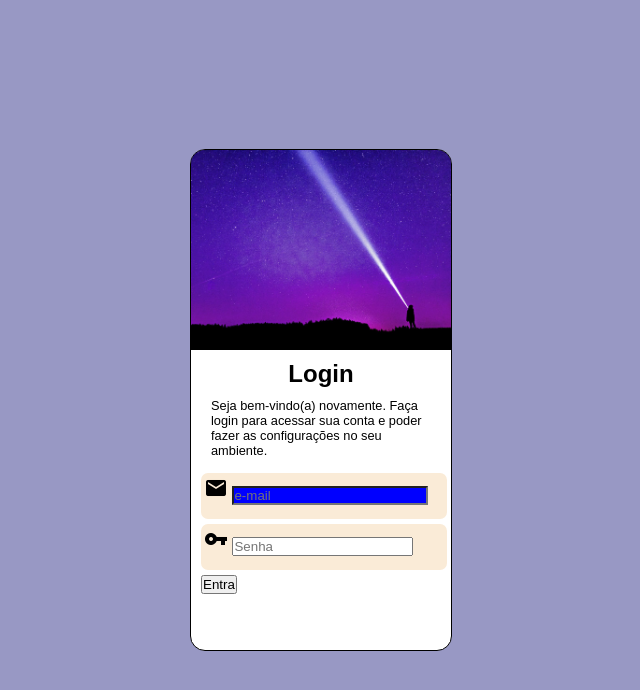
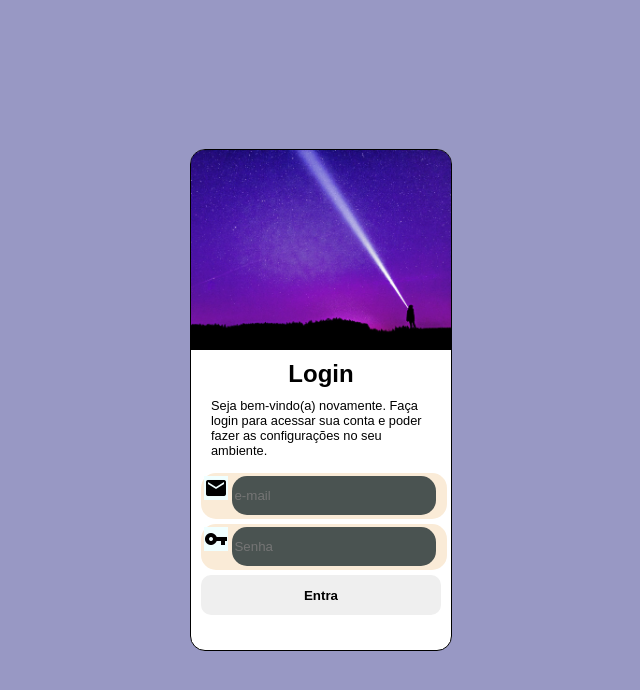
Before and after one commit to wilson377/projeto-login-2, a plain HTML site: page index.html in a window 1280 px wide. Shown: the whole page, without its empty margins (319-959 px from the left). Drawn offline with Linux system fonts and the light colour scheme.

Commit message:
Update style.css

```diff
--- a/estilos/style.css
+++ b/estilos/style.css
@@ -60,10 +60,31 @@ div.campo{
 
  background-color: antiquewhite;
  margin:5px 0px;
- border-radius: 7px;
+ border-radius: 15px;
 }
-form input#e-mail {
-    background-color: blue;
-    width: 80%;
+form div.campo > i {
+    color: rgb(0, 0, 0);
+    background-color: azure;
 
 }
+form div > input {
+    background-color: rgb(74, 83, 81);
+    width: calc(100% - 40px);
+    height: 35px;
+    border-radius: 15px;
+    border: none;
+    padding: 2px;
+}
+form > input {
+    display: block;
+    width: 100%;
+    height: 40px;
+    font-family: Arial, Helvetica, sans-serif;
+    font-weight: bolder;
+    border: none;
+    border-radius: 10px;
+    padding: 10px;
+}
+form > input:hover {
+    background-color: rgb(163, 113, 228);
+}
```
